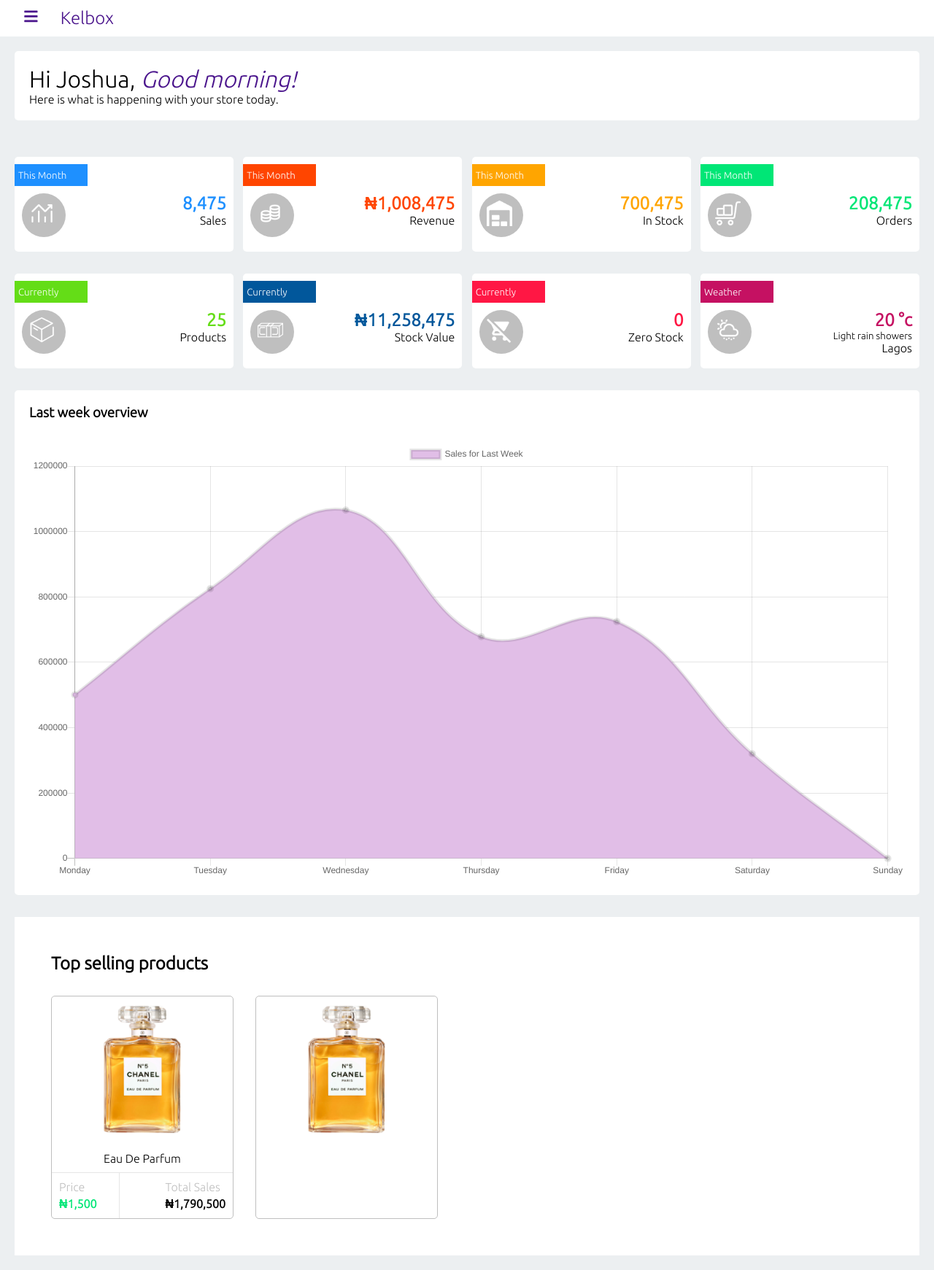
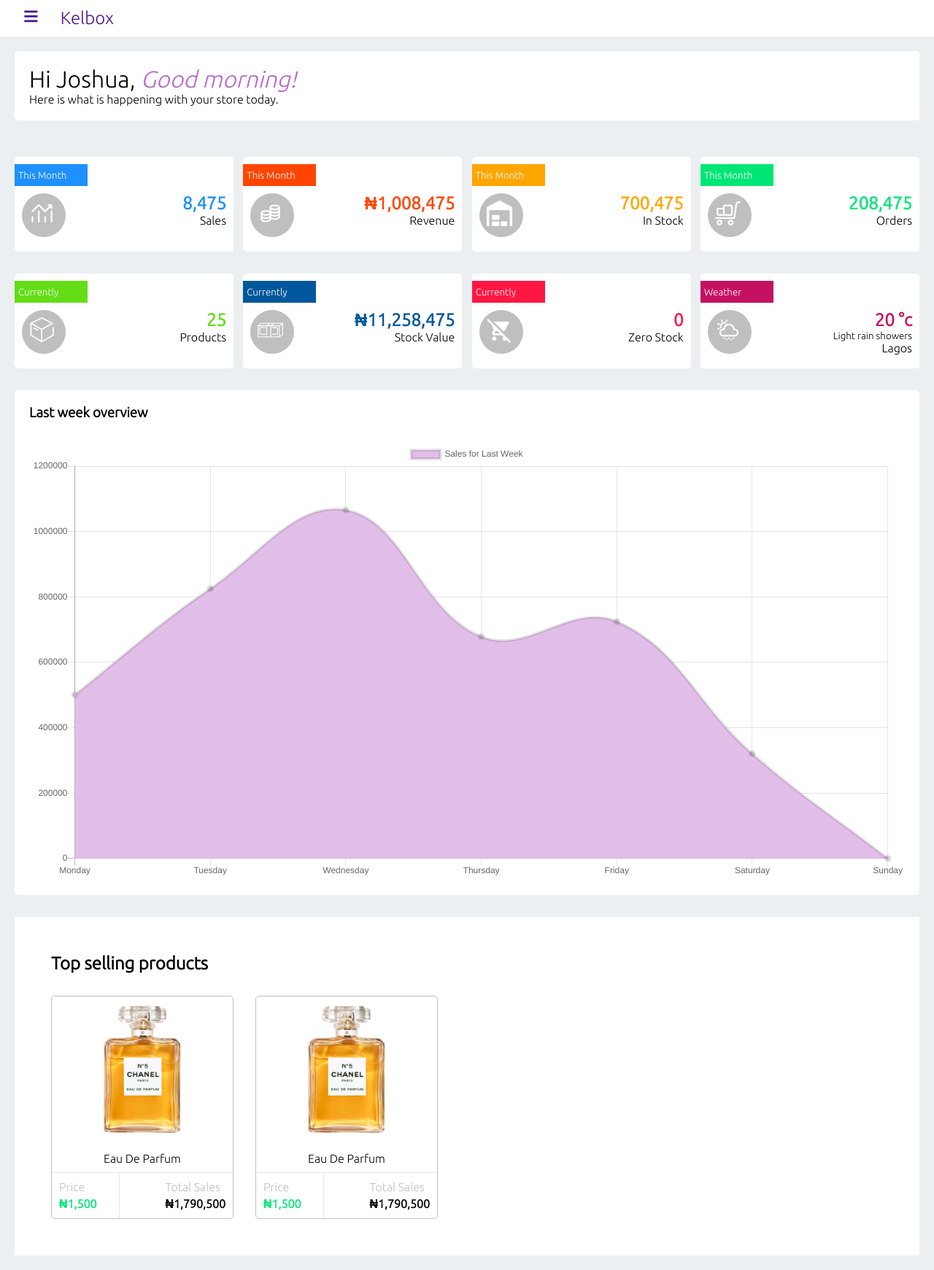
Before and after one commit to ObinnaKelvin/kelbox, a React (Create React App) app: page / in a window 1280 px wide. Shown: the whole page at 73% size. Built offline with nearby package versions, Linux system fonts and the light colour scheme.

Commit message:
Adding more dashboard features

```diff
--- a/src/components/TopSelling.js
+++ b/src/components/TopSelling.js
@@ -29,17 +29,17 @@
                     <div className="image">
                         <img src={perfume1} alt="eau de parfum"/>
                     </div>
-                    {/* <div className="details">
-                        <div className="title">Eau De Parfum</div>
+                    <div className="title">Eau De Parfum</div>
+                    <div className="details">
                         <div className="price">
-                            <h5>Price</h5>
-                            <h5>&#8358;1,500</h5>
+                            <p className="p1">Price</p>
+                            <p className="p2"><strong>&#8358;1,500</strong></p>
                         </div>
                         <div className="totalSales">
-                            <h5>Total Sales</h5>
-                            <h5>&#8358;1,790,500</h5>
+                            <p className="p1">Total Sales</p>
+                            <p className="p2"><strong>&#8358;1,790,500</strong></p>
                         </div>
-                    </div> */}
+                    </div>
                 </div>
             </div>
 
--- a/src/css/Home.css
+++ b/src/css/Home.css
@@ -38,7 +38,7 @@
 }
 
 .home__title > .p1 > em {
-    color: #4A148C;
+    color: #BA68C8
 }
 
 .home__levelOne {
```
Also changed, not shown: 1 other file (tests, documents, lock files or other folders).
